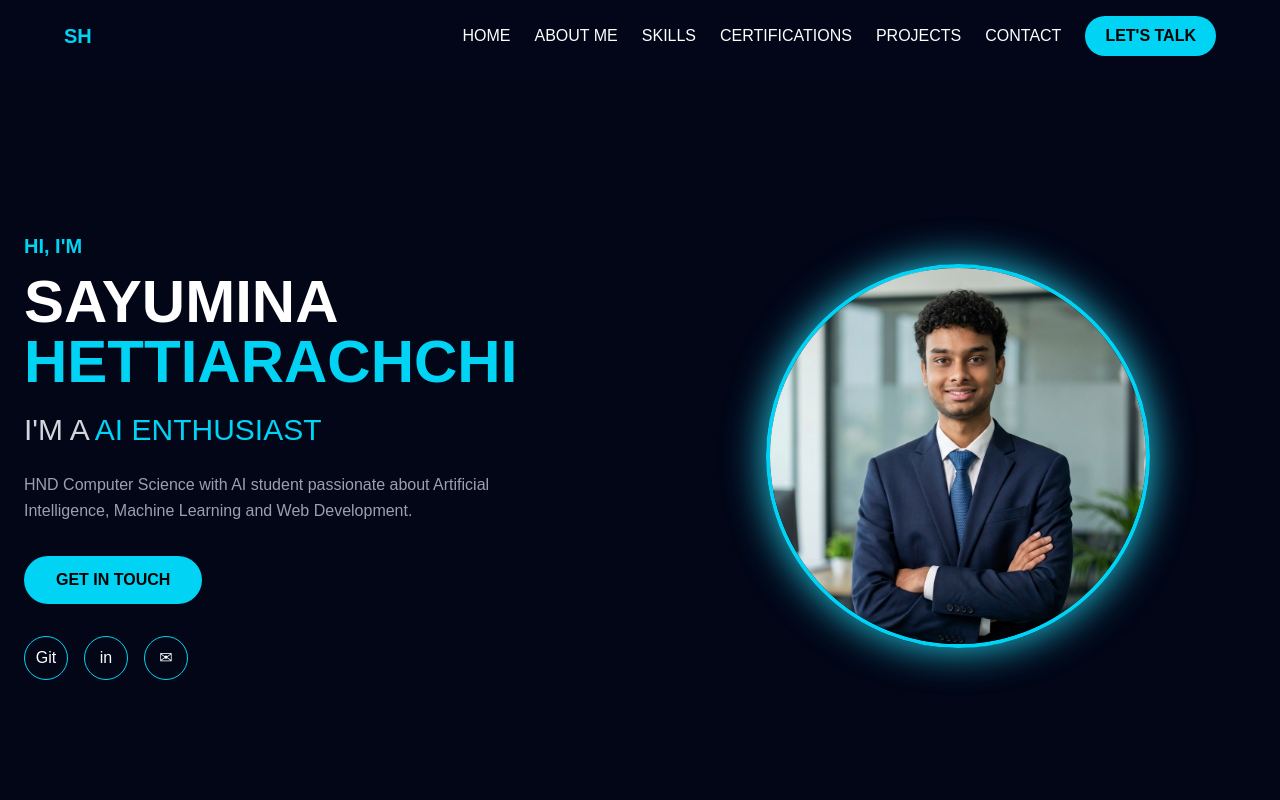
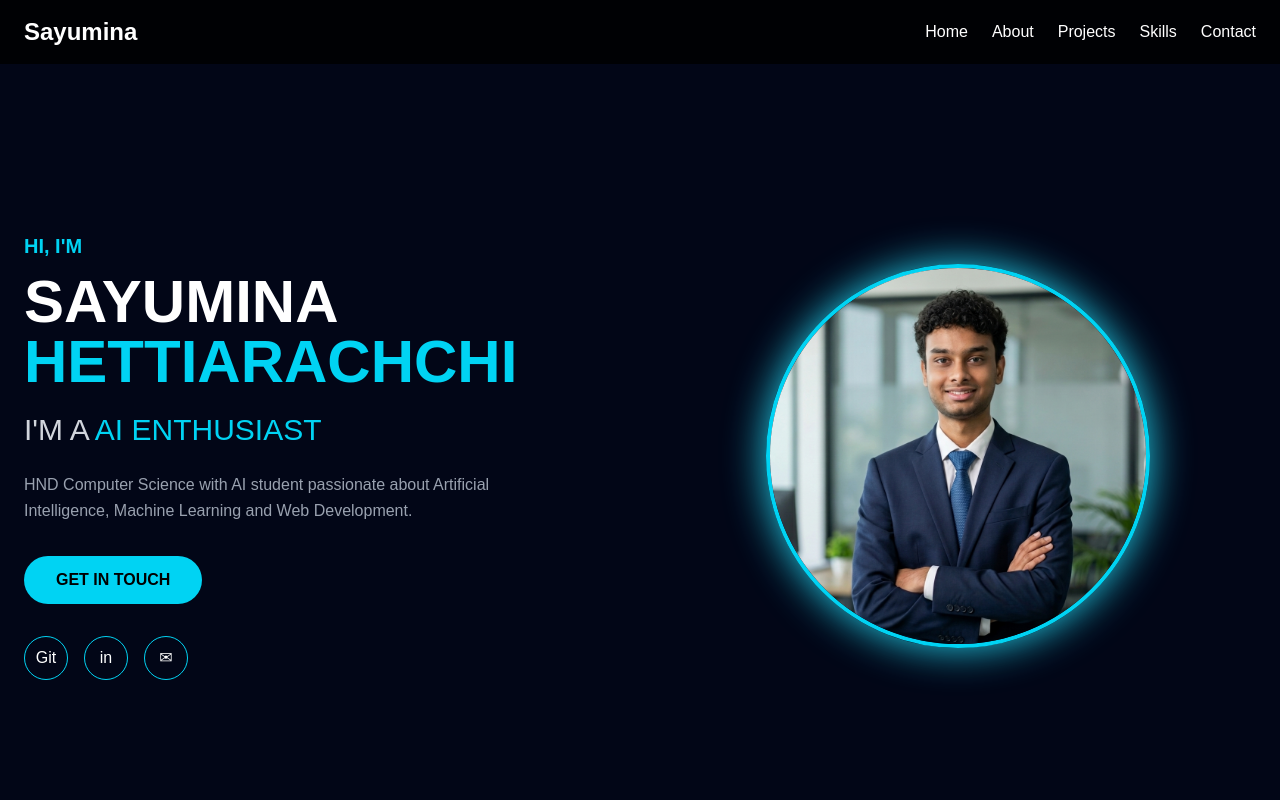
Before and after one commit to Sayuminahettiarachchi/my-portfolio, a Next.js app: page / in a window 1280 px wide. Shown: the top 800 px of the page. Built offline with nearby package versions, Linux system fonts and the light colour scheme.

Commit message:
Fix navbar and home page

```diff
--- a/app/page.tsx
+++ b/app/page.tsx
@@ -9,10 +9,10 @@ import Contact from "@/components/contact/Contact";
 
 export default function Home() {
   return (
-    <main className="bg-[#020617]">
-
+    <>
       <Navbar />
 
+      <main>
         <Hero />
 
         <About />
@@ -29,6 +29,7 @@ export default function Home() {
         <Projects />
 
         <Contact />
+      </main>
 
       {/* FOOTER */}
       <footer className="bg-[#020617] text-gray-400 py-8 text-center">
@@ -40,7 +41,6 @@ export default function Home() {
           Designed & Developed in Sri Lanka.
         </p>
       </footer>
-
-    </main>
+    </>
   );
 }
--- a/components/navbar/Navbar.tsx
+++ b/components/navbar/Navbar.tsx
@@ -1,87 +1,37 @@
 "use client";
 
-import { useState } from "react";
+import Link from "next/link";
 
 export default function Navbar() {
-  const [menuOpen, setMenuOpen] = useState(false);
+  return (
+    <nav className="fixed top-0 left-0 right-0 z-50 bg-black/80 backdrop-blur-md">
+      <div className="max-w-7xl mx-auto px-6 py-4 flex items-center justify-between">
 
-  const navItems = [
-    { name: "HOME", link: "/" },
-    { name: "ABOUT ME", link: "#about" },
-    { name: "SKILLS", link: "#skills" },
-    { name: "CERTIFICATIONS", link: "#certifications" },
-    { name: "PROJECTS", link: "#projects" },
-    { name: "CONTACT", link: "#contact" },
-  ];
+        <Link href="/" className="text-2xl font-bold text-white">
+          Sayumina
+        </Link>
 
-  return (
-    <nav className="fixed top-0 w-full bg-slate-950 text-white z-50 px-6 py-4">
-      <div className="max-w-6xl mx-auto">
+        <div className="flex gap-6">
+          <Link href="/" className="text-white hover:text-blue-400">
+            Home
+          </Link>
 
-        {/* Top row */}
-        <div className="flex items-center justify-between">
+          <Link href="/about" className="text-white hover:text-blue-400">
+            About
+          </Link>
 
-          {/* Logo ONLY */}
-          <div className="flex flex-col items-start">
-            <h1 className="text-xl font-bold text-cyan-400">
-              SH
-            </h1>
-          </div>
+          <Link href="/projects" className="text-white hover:text-blue-400">
+            Projects
+          </Link>
 
-          {/* Desktop navigation */}
-          <div className="hidden md:flex gap-6 items-center">
-            {navItems.map((item) => (
-              <a
-                key={item.name}
-                href={item.link}
-                className="hover:text-cyan-400 transition"
-              >
-                {item.name}
-              </a>
-            ))}
+          <Link href="/skills" className="text-white hover:text-blue-400">
+            Skills
+          </Link>
 
-            <a
-              href="#contact"
-              className="bg-cyan-400 text-black px-5 py-2 rounded-full font-bold hover:shadow-[0_0_20px_#22d3ee]"
-            >
-              LET'S TALK
-            </a>
-          </div>
-
-          {/* Mobile menu button */}
-          <button
-            onClick={() => setMenuOpen(!menuOpen)}
-            className="md:hidden text-cyan-400 text-3xl"
-            aria-label="Toggle navigation menu"
-          >
-            {menuOpen ? "✕" : "☰"}
-          </button>
-
+          <Link href="/contact" className="text-white hover:text-blue-400">
+            Contact
+          </Link>
         </div>
-
-        {/* Mobile navigation */}
-        {menuOpen && (
-          <div className="md:hidden flex flex-col gap-4 mt-5 pb-2">
-            {navItems.map((item) => (
-              <a
-                key={item.name}
-                href={item.link}
-                onClick={() => setMenuOpen(false)}
-                className="hover:text-cyan-400 transition"
-              >
-                {item.name}
-              </a>
-            ))}
-
-            <a
-              href="#contact"
-              onClick={() => setMenuOpen(false)}
-              className="bg-cyan-400 text-black px-5 py-2 rounded-full font-bold text-center"
-            >
-              LET'S TALK
-            </a>
-          </div>
-        )}
 
       </div>
     </nav>
```
Lines whose indentation alone changed are shown as unchanged.
